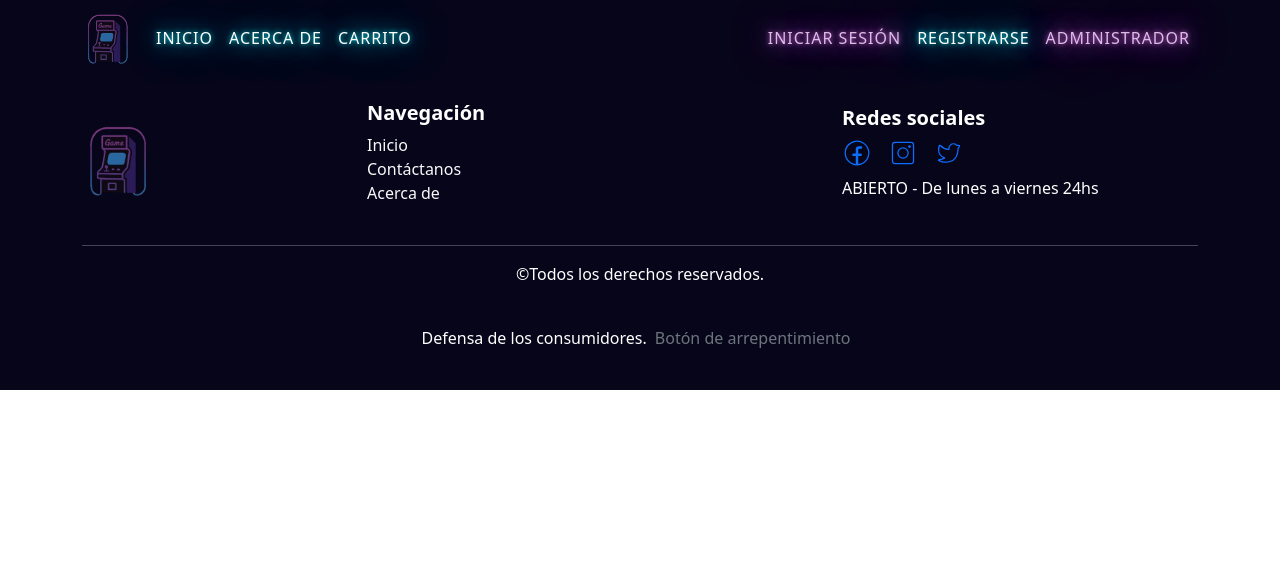
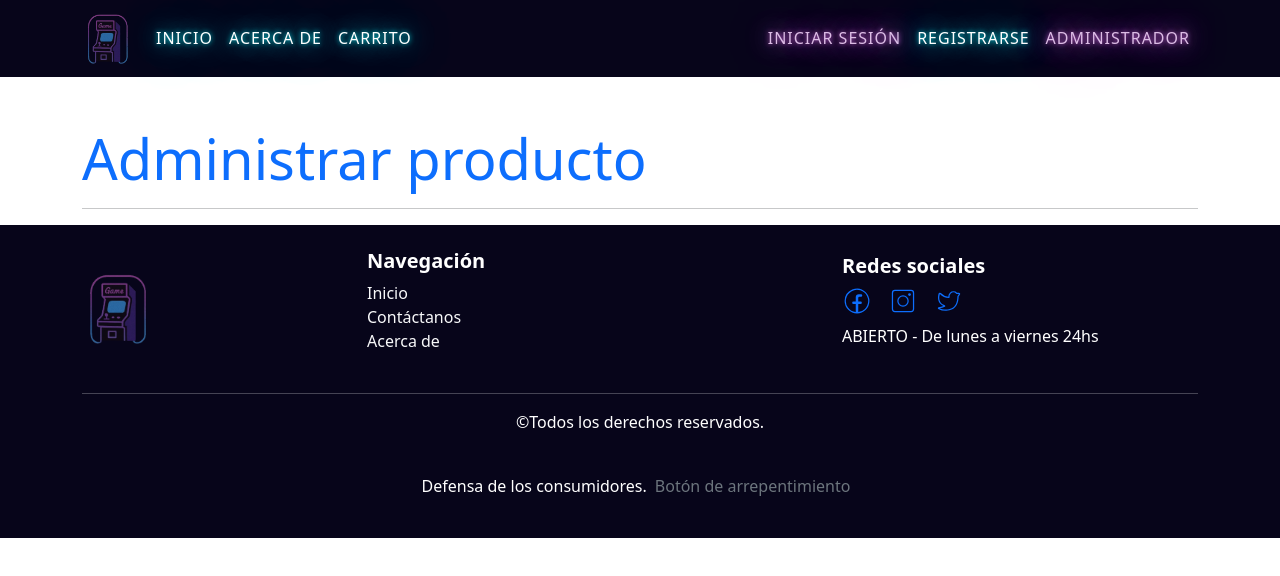
Before and after one commit to AcostaCl/Ecommerce-Gamer-React, a React (Vite) app: page /administrador/crear in a window 1280 px wide. Shown: the top 576 px of the page. Built offline with nearby package versions, Linux system fonts and the light colour scheme.

Commit message:
agregué un titulo en formulario producto

```diff
--- a/src/components/pages/productos/FormularioProducto.jsx
+++ b/src/components/pages/productos/FormularioProducto.jsx
@@ -1,7 +1,22 @@
-import React from "react";
+import { Form, Button } from "react-bootstrap";
+import { useForm } from "react-hook-form";
 
 const FormularioProducto = () => {
-  return <div></div>;
+  const {
+    register,
+    handleSubmit,
+    formState: { errors },
+    reset,
+    setValue,
+  } = useForm();
+
+  return (
+    <section className="container">
+      <h2 className="display-4 mt-5 text-primary">Administrar producto</h2>
+      <hr />
+
+    </section>
+  );
 };
 
 export default FormularioProducto;
```
